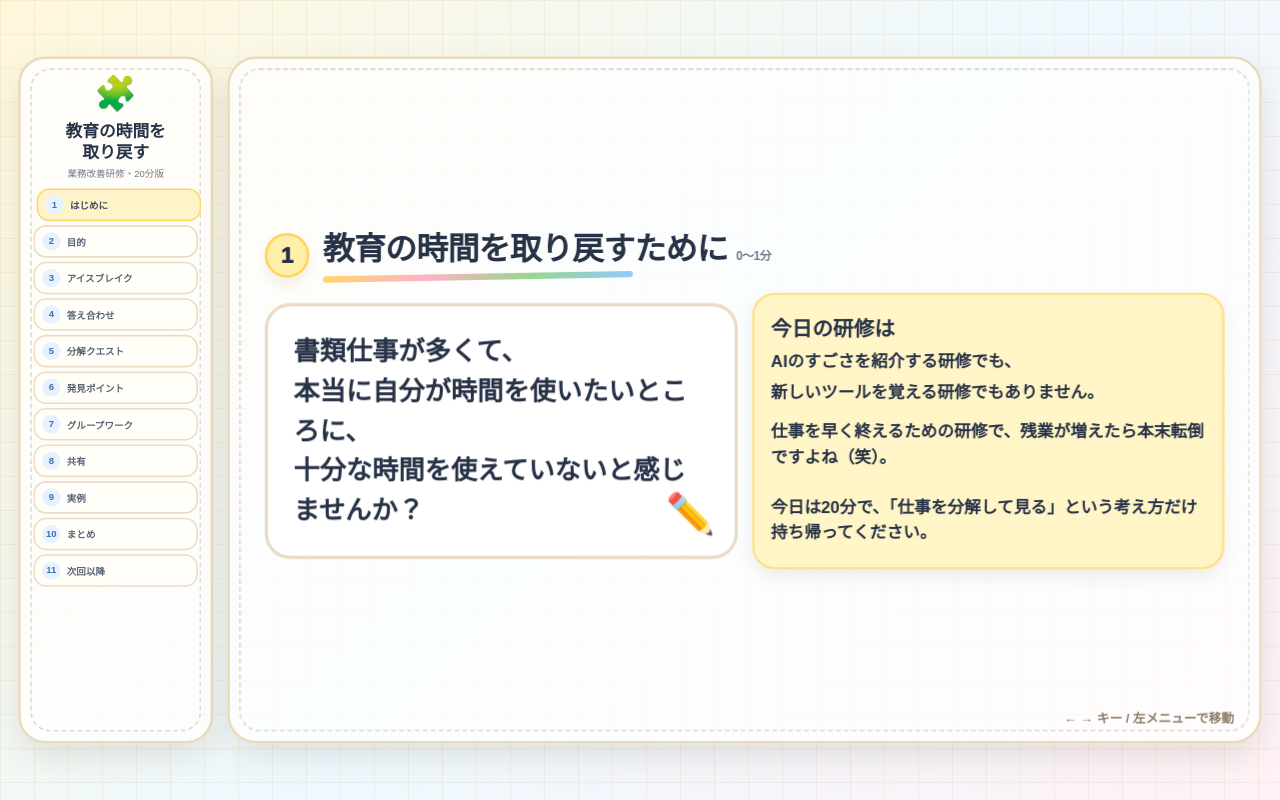
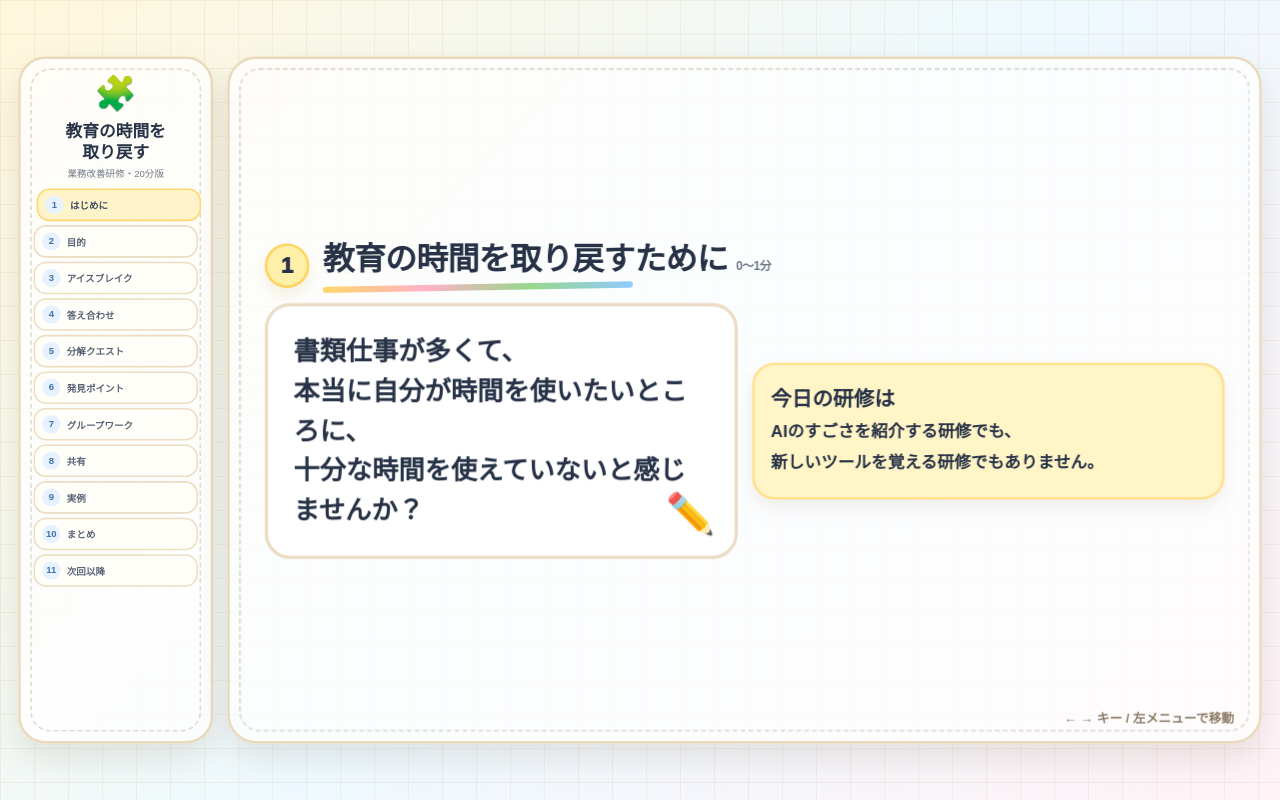
Before and after one commit to Healthy0128/changeBSjob, a plain HTML site: page index.html in a window 1280 px wide. Drawn offline with Linux system fonts and the light colour scheme.

Commit message:
Update training description in index.html
Removed a paragraph about the training's purpose and focus.

```diff
--- a/index.html
+++ b/index.html
@@ -267,7 +267,6 @@ h2{font-size:40px;line-height:1.15;margin:0;letter-spacing:-.02em}
           <h3>今日の研修は</h3>
           <p>AIのすごさを紹介する研修でも、</p>
           <p>新しいツールを覚える研修でもありません。</p>
-          <p class="bigmsg" style="margin-top:18px">仕事を早く終えるための研修で、残業が増えたら本末転倒ですよね（笑）。<br><br>今日は20分で、「仕事を分解して見る」という考え方だけ持ち帰ってください。</p>
         </div>
       </div>
       <div class="footer">← → キー / 左メニューで移動</div>
```
